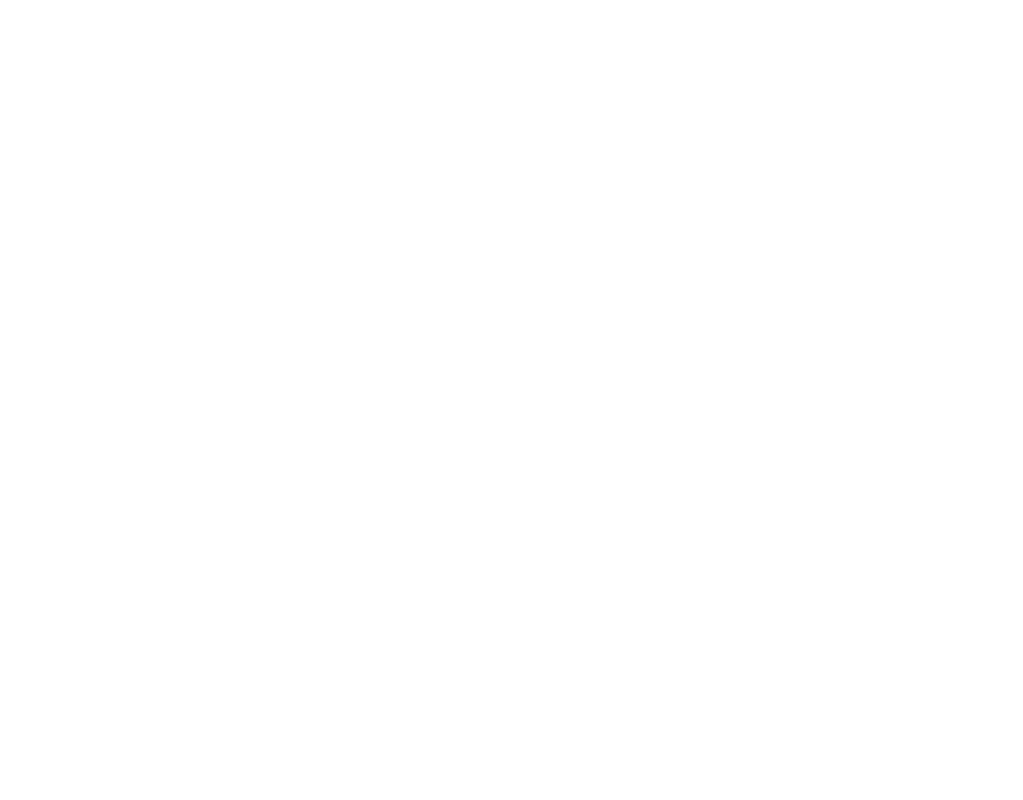
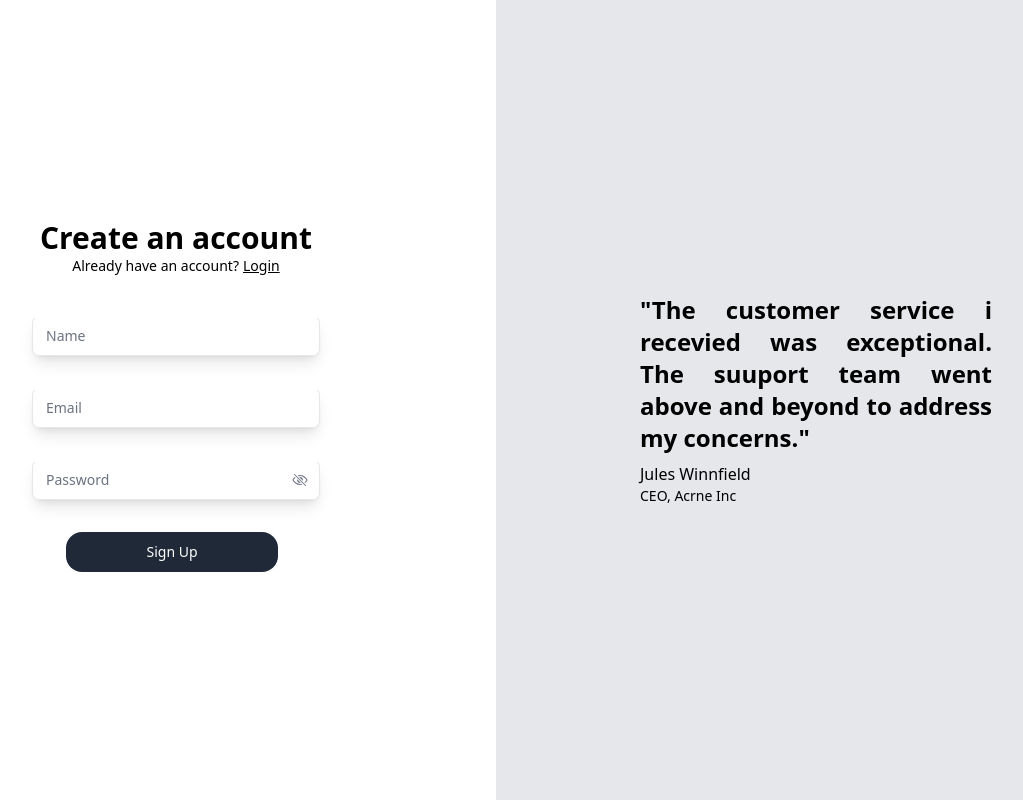
Before and after one commit to Dhruviika/MediumClone, a React (Vite) app in the folder frontend/: page / in a window 1280 px wide. Before the commit this address had no page. Shown: the whole page, without its empty margins (144-1167 px from the left). Built offline with nearby package versions, Linux system fonts and the light colour scheme.

Commit message:
chnaged routes.

```diff
--- a/frontend/src/App.tsx
+++ b/frontend/src/App.tsx
@@ -4,16 +4,18 @@ import { Signup } from "./pages/Signup";
 import { Signin } from "./pages/Signin";
 import { Blog } from "./pages/Blog";
 import { NewStory } from "./pages/NewStory";
+import { UserBlogs } from "./pages/UserBlogs";
 
 function App() {
   return (
     <>
       <BrowserRouter>
         <Routes>
-          <Route path="/signup" element={<Signup />} />
+          <Route path="/" element={<Signup />} />
           <Route path="/signin" element={<Signin />} />
           <Route path="/blogs" element={<Blog />} />
           <Route path="/new-story" element={<NewStory />} />
+          <Route path="/me" element={<UserBlogs />} />
         </Routes>
       </BrowserRouter>
     </>
```
